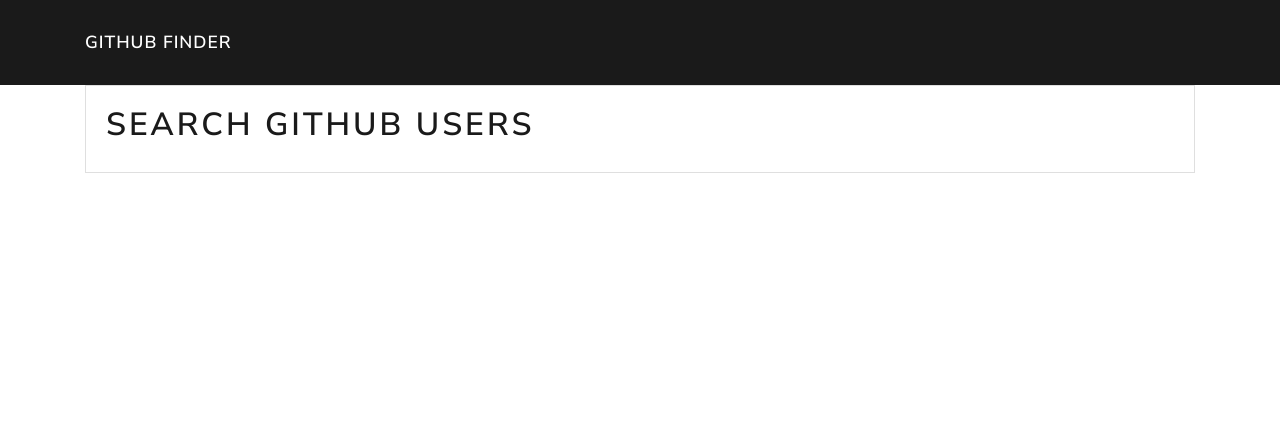
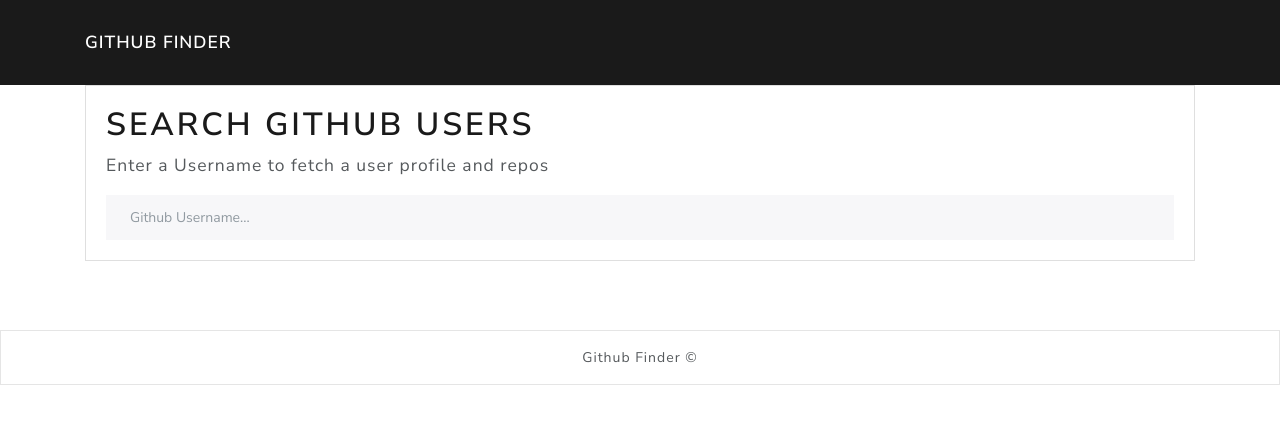
Before and after one commit to Jameem/github-finder, a plain HTML site: page index.html in a window 1280 px wide. Drawn offline with nearby package versions, Linux system fonts and the light colour scheme.

Commit message:
ui setup

```diff
--- a/index.html
+++ b/index.html
@@ -21,8 +21,19 @@
     <div class="container searchContainer">
         <div class="search card card-body">
             <h1>Search Github Users</h1>
+            <p class="lead">Enter a Username to fetch a user profile
+                and repos
+            </p>
+            <input type="text" id="searchUser" class="form-control"
+            placeholder="Github Username..."/>
         </div>
+        <br>
+        <div id="profile"></div>
     </div>
+
+    <footer class="mt-5 p-3 text-center bg-light">
+        Github Finder &copy;
+    </footer>
 
     <script src="https://code.jquery.com/jquery-3.4.1.slim.min.js"
         integrity="sha384-J6qa4849blE2+poT4WnyKhv5vZF5SrPo0iEjwBvKU7imGFAV0wwj1yYfoRSJoZ+n"
```
